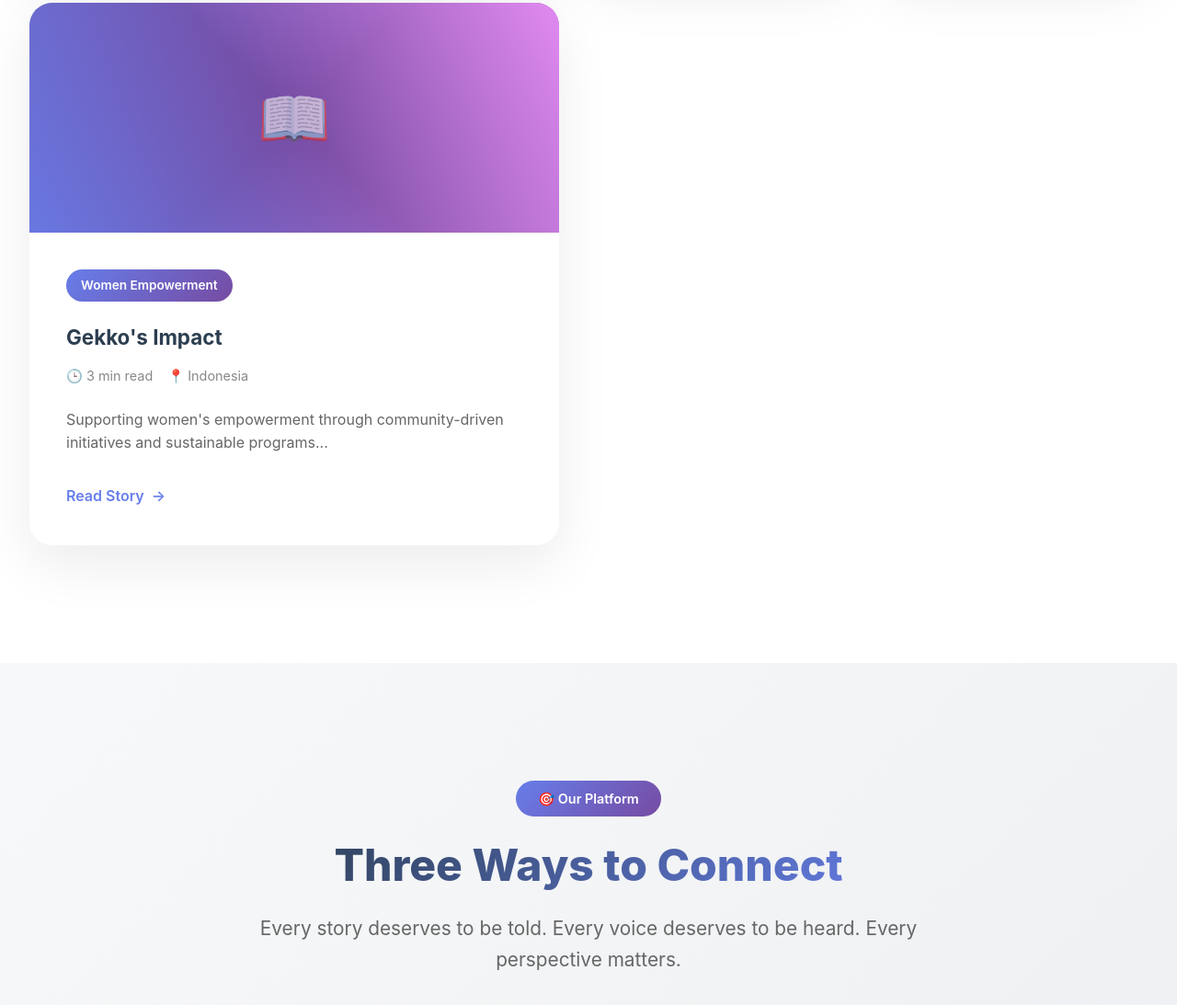
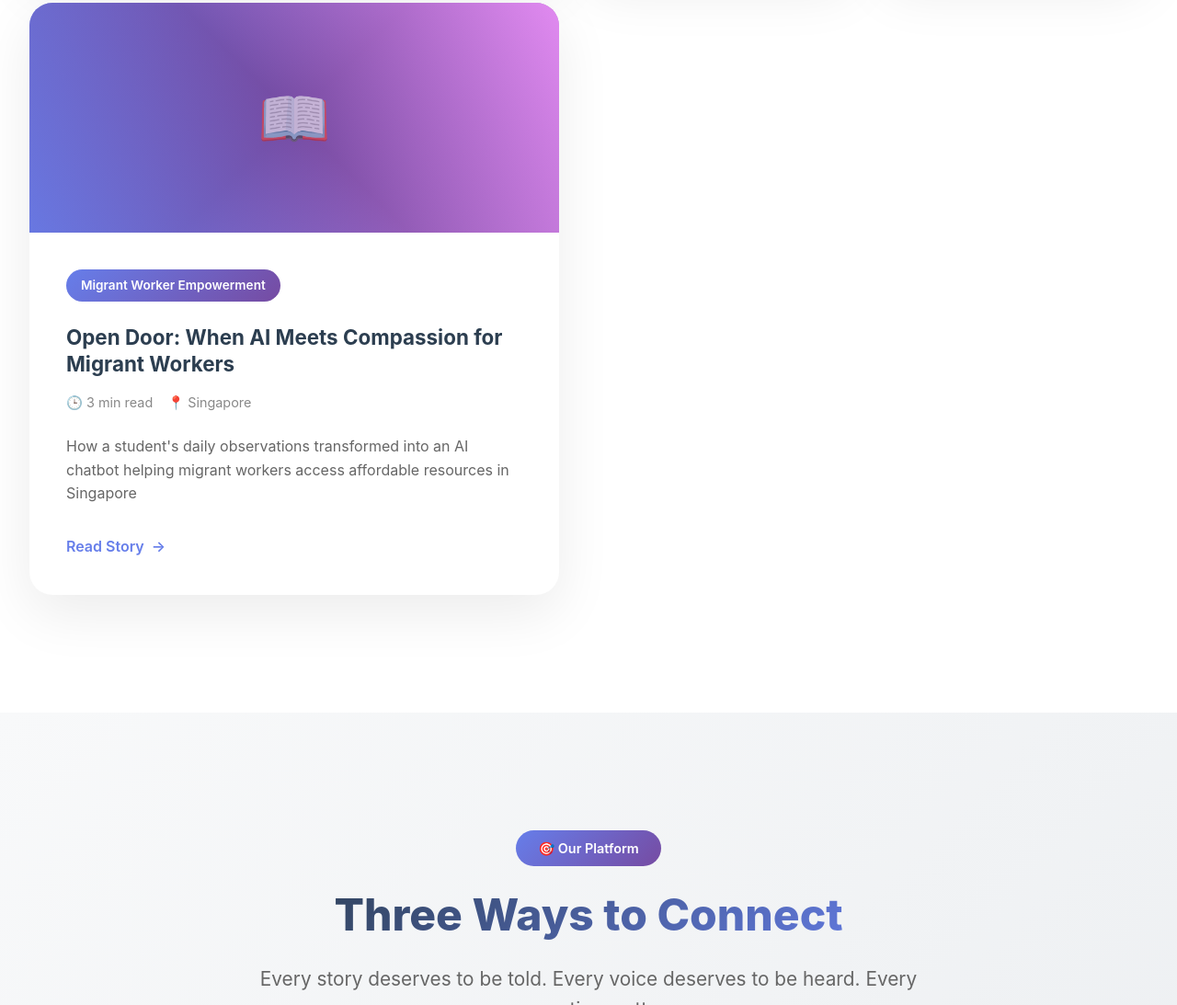
Before and after one commit to ari-rachmat/connected, a plain HTML site: page index.html in a window 1280 px wide. Shown: the part 3231-4324 px from the top of the page at 92% size. Drawn offline with Linux system fonts and the light colour scheme.

Commit message:
Update index.html

```diff
--- a/index.html
+++ b/index.html
@@ -1222,13 +1222,13 @@
             <article class="story-card">
                 <div class="story-image"></div>
                 <div class="story-content">
-                    <span class="story-category">Women Empowerment</span>
-                    <h3 class="story-title">Gekko's Impact</h3>
+                    <span class="story-category">Migrant Worker Empowerment</span>
+                    <h3 class="story-title">Open Door: When AI Meets Compassion for Migrant Workers</h3>
                     <div class="story-meta">
                         <span>🕒 3 min read</span>
-                        <span>📍 Indonesia</span>
+                        <span>📍 Singapore</span>
                     </div>
-                    <p class="story-excerpt">Supporting women's empowerment through community-driven initiatives and sustainable programs...</p>
+                    <p class="story-excerpt">How a student's daily observations transformed into an AI chatbot helping migrant workers access affordable resources in Singapore</p>
                     <a href="#" class="read-more">Read Story</a>
                 </div>
             </article>
```
